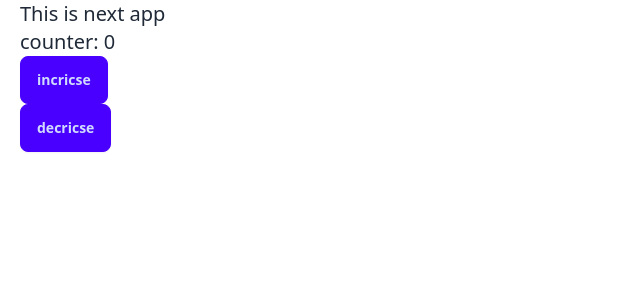
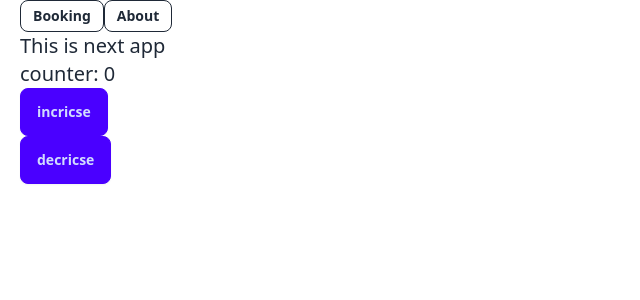
Before and after one commit to SakibAlHasan10/new-next.js-app, a Next.js app: page / in a window 1280 px wide. Shown: the top 300 px of the page, without its empty margins (0-640 px from the left). Built offline with nearby package versions, Linux system fonts and the light colour scheme.

Commit message:
added navigation

```diff
--- a/src/app/page.js
+++ b/src/app/page.js
@@ -1,4 +1,5 @@
 import Counter from '@/components/counter/Counter';
+import Link from 'next/link';
 import React from 'react';
 
 const HomePage = () => {
@@ -6,6 +7,12 @@ const HomePage = () => {
 
   return (
     <div>
+      <Link href="/booking">
+      <button className='btn btn-sm btn-outline'>Booking</button>
+      </Link>
+      <Link href="/about">
+      <button className='btn btn-sm btn-outline'>About</button>
+      </Link>
       <h1>This is next app</h1>
       <Counter/>
     </div>
```
Also changed, not shown: 1 other file (tests, documents, lock files or other folders).
